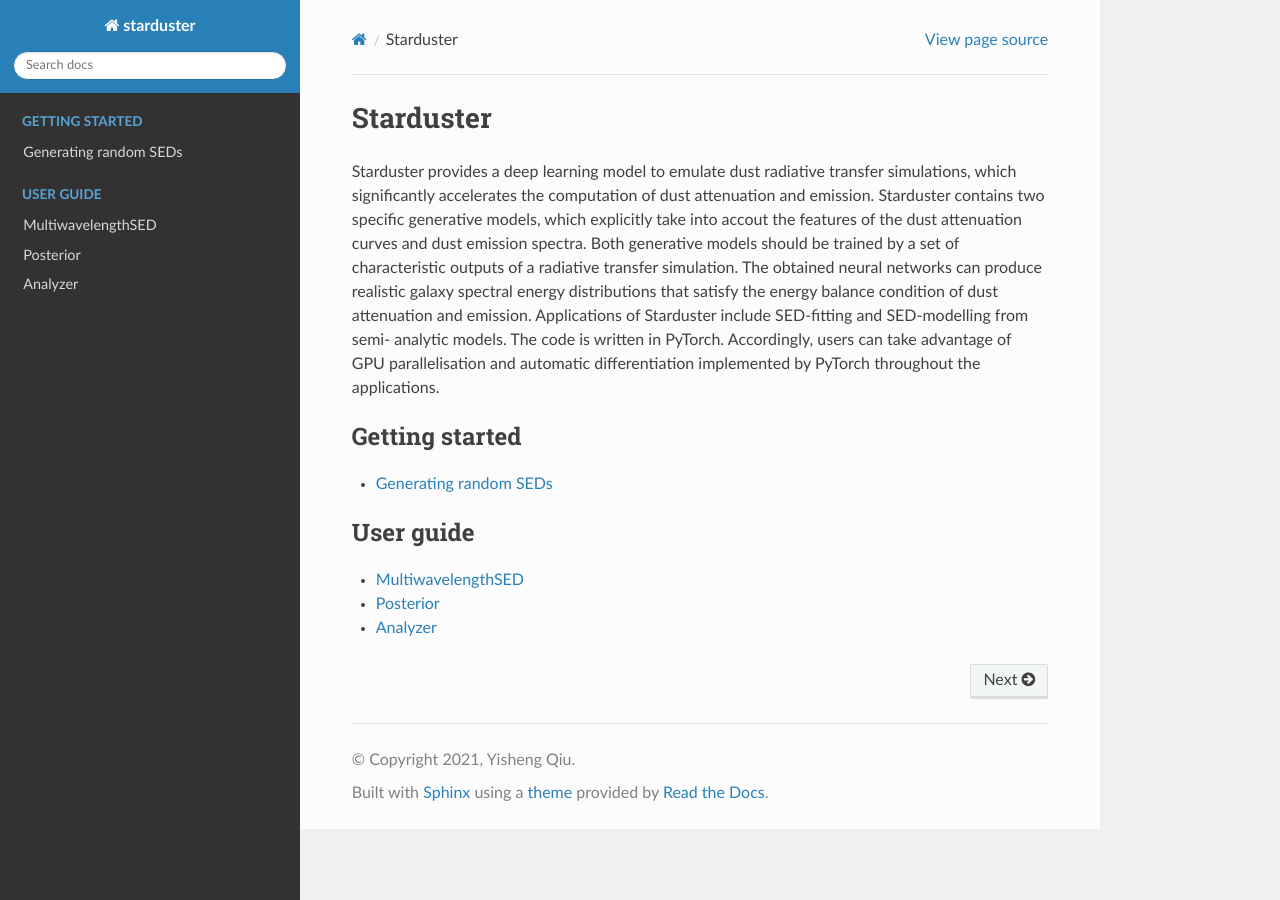
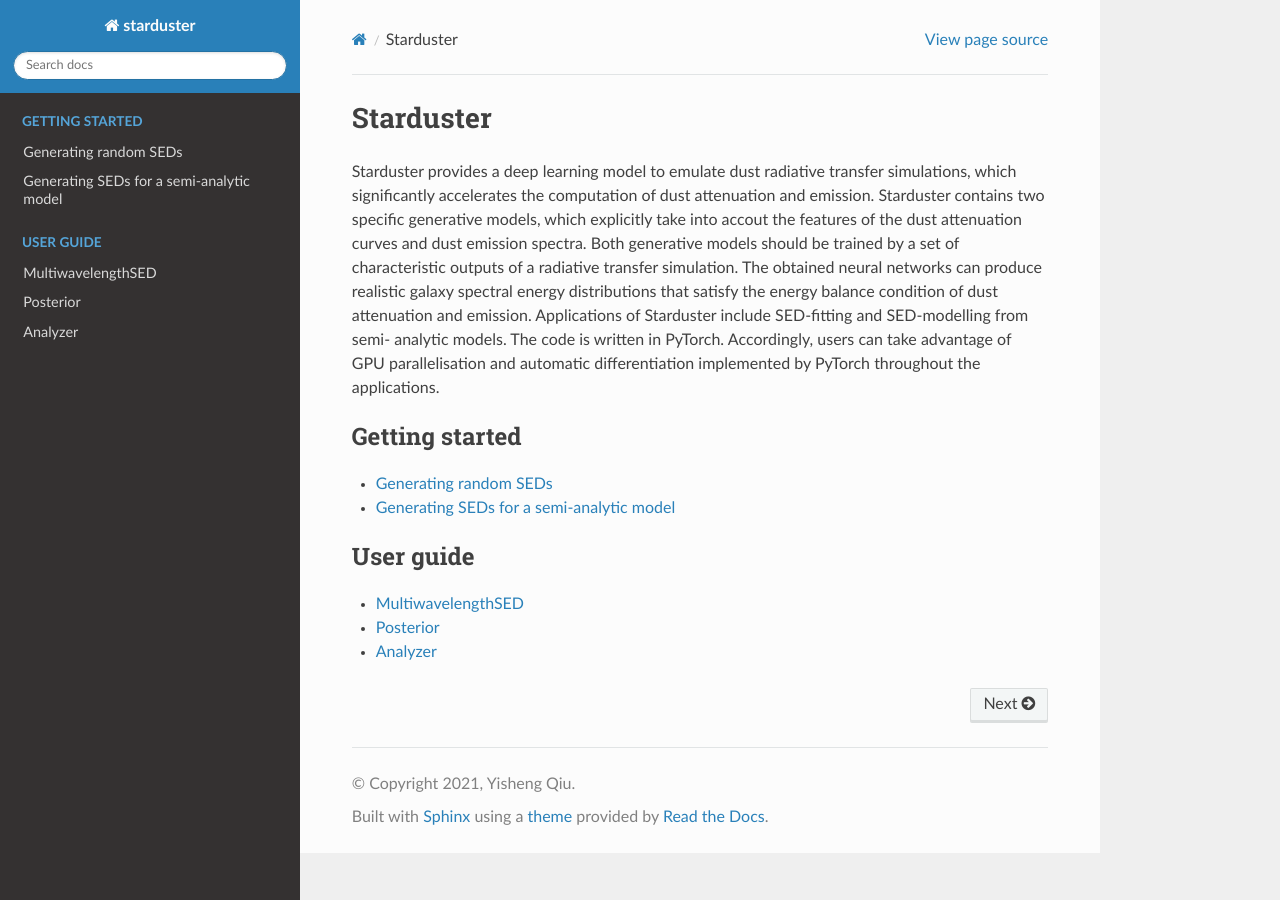
Before and after one commit to yqiuu/starduster, a Sphinx documentation site: the page built from docs/source/index.rst, in a window 1280 px wide. Built offline with Sphinx 7.4.7 and the Read the Docs theme 2.0.0, drawn with Linux system fonts in a browser that asks for light colours.

Commit message:
Add a new tutorial

```diff
--- a/docs/source/index.rst
+++ b/docs/source/index.rst
@@ -23,6 +23,7 @@ PyTorch throughout the applications.
    :caption: Getting started
 
    tutorials/sample_seds
+   tutorials/generating_sed_for_sam
 
 .. toctree::
    :maxdepth: 2
```
Also changed, not shown: docs/source/tutorials/generating_sed_for_sam.ipynb (added).
